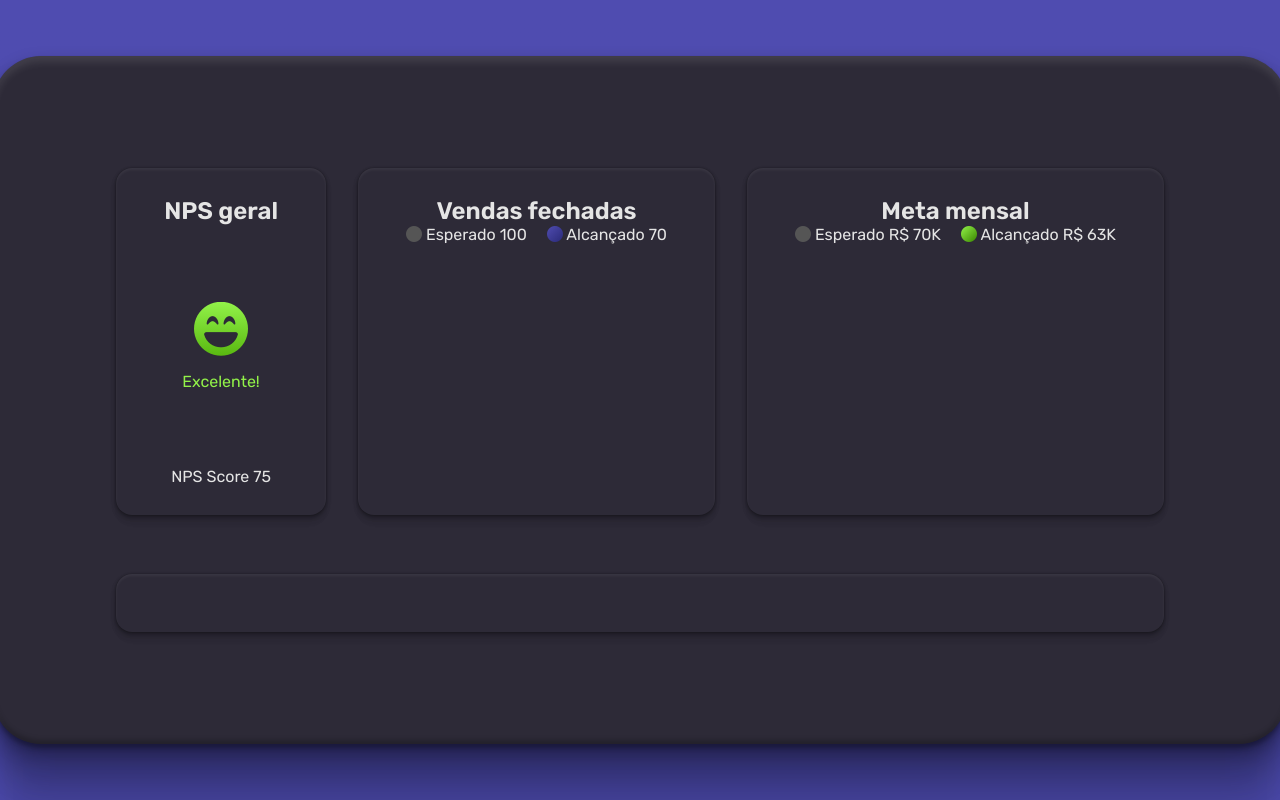
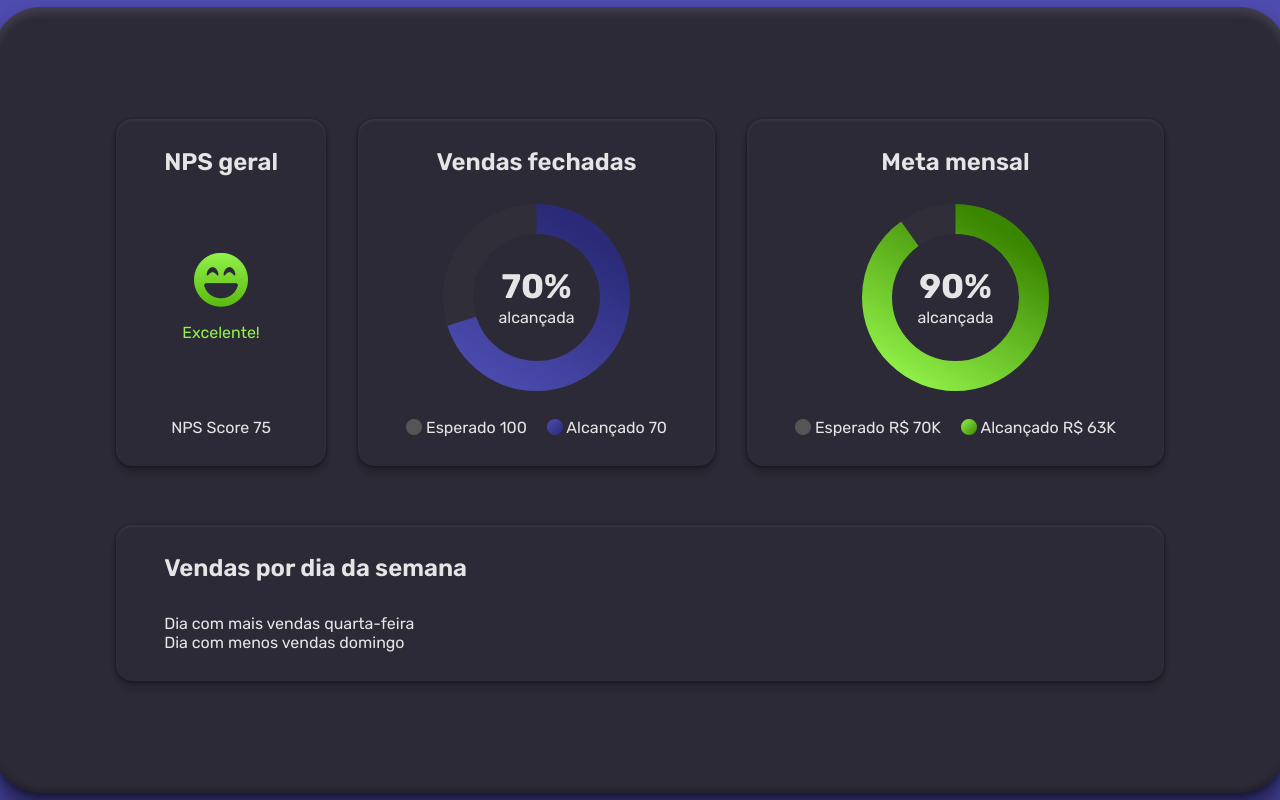
Before and after one commit to DaviGF02/Portfolio, a Vue app: page / in a window 1280 px wide. Shown: the top 800 px of the page. Built offline with nearby package versions, Linux system fonts and the light colour scheme.

Commit message:
add donut sharp graphic

```diff
--- a/src/components/Dashboard.vue
+++ b/src/components/Dashboard.vue
@@ -8,7 +8,29 @@
       </div>
       <div class="box closedSales">
         <div class="title">Vendas fechadas</div>
-        <div class="closedSales__content"></div>
+        <div class="closedSales__content">
+          <svg view-box="0 0 232 232" style="--percentage: 70">
+            <circle cx="50%" cy="50%" r="78.5" opacity="0.1" stroke="#555555" />
+            <circle cx="50%" cy="50%" r="78.5" stroke="url(#circleClosedSales)" />
+            <defs>
+              <linearGradient
+                id="circleClosedSales"
+                x1="-9"
+                y1="82"
+                x2="145"
+                y2="178"
+                gradientUnits="userSpaceOnUse"
+              >
+                <stop stop-color="#4c4cb0" />
+                <stop offset="1" stop-color="#2a2a78" />
+              </linearGradient>
+            </defs>
+          </svg>
+          <div class="closedSales__percent">
+            <h3>70%</h3>
+            <p>alcançada</p>
+          </div>
+        </div>
         <div class="closedSales__goal">
           <div class="closedSales__expected"><i class="fa-solid fa-circle"></i> Esperado 100</div>
           <div class="closedSales__reached"><i class="fa-solid fa-circle"></i> Alcançado 70</div>
@@ -16,7 +38,29 @@
       </div>
       <div class="box monthlyGoal">
         <div class="title">Meta mensal</div>
-        <div class="monthlyGoal__content"></div>
+        <div class="monthlyGoal__content">
+          <svg view-box="0 0 232 232" style="--percentage: 90">
+            <circle cx="50%" cy="50%" r="78.5" opacity="0.1" stroke="#555555" />
+            <circle cx="50%" cy="50%" r="78.5" stroke="url(#circleMonthlyGoal)" />
+            <defs>
+              <linearGradient
+                id="circleMonthlyGoal"
+                x1="-9"
+                y1="82"
+                x2="145"
+                y2="178"
+                gradientUnits="userSpaceOnUse"
+              >
+                <stop stop-color="#92F249" />
+                <stop offset="1" stop-color="#3a8600" />
+              </linearGradient>
+            </defs>
+          </svg>
+          <div class="monthlyGoal__percent">
+            <h3>90%</h3>
+            <p>alcançada</p>
+          </div>
+        </div>
         <div class="monthlyGoal__goal">
           <div class="monthlyGoal__expected">
             <i class="fa-solid fa-circle"></i> Esperado R$ 70K
@@ -26,7 +70,22 @@
           </div>
         </div>
       </div>
-      <div class="box salesByDayOfTheWeek"></div>
+      <div class="box salesByDayOfTheWeek">
+        <div class="title">Vendas por dia da semana</div>
+        <div class="salesByDayOfTheWeek__content">
+          <div class="bestAndWorstDay">
+            <div class="bestDay">
+              <span>Dia com mais vendas</span>
+              quarta-feira
+            </div>
+            <div class="worstDay">
+              <span>Dia com menos vendas</span>
+              domingo
+            </div>
+          </div>
+          <div class="salesByDayOfTheWeek__graphic"></div>
+        </div>
+      </div>
     </div>
   </div>
 </template>
@@ -90,10 +149,61 @@
       }
     }
 
+    svg {
+      --percentage: 0;
+      width: 19.7rem;
+      height: 19.7rem;
+      transform: rotate(-90deg);
+      circle {
+        //2 * pi * r(raio do circulo)
+        //criar variavel pra dar responsividade para o circulo
+        --circleSize: 493;
+        stroke-dasharray: var(--circleSize);
+        stroke-dashoffset: var(--circleSize);
+
+        stroke-width: 30;
+        fill: none;
+
+        &:nth-child(1) {
+          stroke-dashoffset: 0;
+        }
+
+        &:nth-child(2) {
+          //calc(stroke-dasharray - (stroke-dasharray * percentual do grafico)/ 100)
+          stroke-dashoffset: calc(var(--circleSize) - (var(--circleSize)* var(--percentage))/100);
+          animation: progress 2s ease-in-out backwards;
+          animation-delay: 1s;
+        }
+      }
+    }
+    @keyframes progress {
+      0% {
+        stroke-dasharray: var(--circleSize);
+        stroke-dashoffset: var(--circleSize);
+      }
+    }
     .closedSales {
       display: flex;
       flex-direction: column;
       align-items: center;
+      justify-content: space-between;
+
+      .closedSales__content {
+        display: grid;
+        place-content: center;
+        position: relative;
+        .closedSales__percent{
+          position: absolute;
+          top: 50%;
+          left: 50%;
+          transform: translate(-50%, -50%);
+          text-align: center;
+
+          h3 {
+            font-size: 3.4rem;
+          }
+        }
+      }
       .closedSales__goal {
         display: flex;
         .closedSales__expected {
@@ -117,6 +227,23 @@
       display: flex;
       flex-direction: column;
       align-items: center;
+      justify-content: space-between;
+      .monthlyGoal__content {
+        display: grid;
+        place-content: center;
+        position: relative;
+        .monthlyGoal__percent{
+          position: absolute;
+          top: 50%;
+          left: 50%;
+          transform: translate(-50%, -50%);
+          text-align: center;
+
+          h3 {
+            font-size: 3.4rem;
+          }
+        }
+      }
       .monthlyGoal__goal {
         display: flex;
         .monthlyGoal__expected {
@@ -135,6 +262,14 @@
         }
       }
     }
+    .salesByDayOfTheWeek {
+      display: grid;
+      gap: 3.2rem;
+      .salesByDayOfTheWeek__content {
+        display: flex;
+        gap: 3.2rem;
+      }
+    }
   }
 }
 </style>
```
